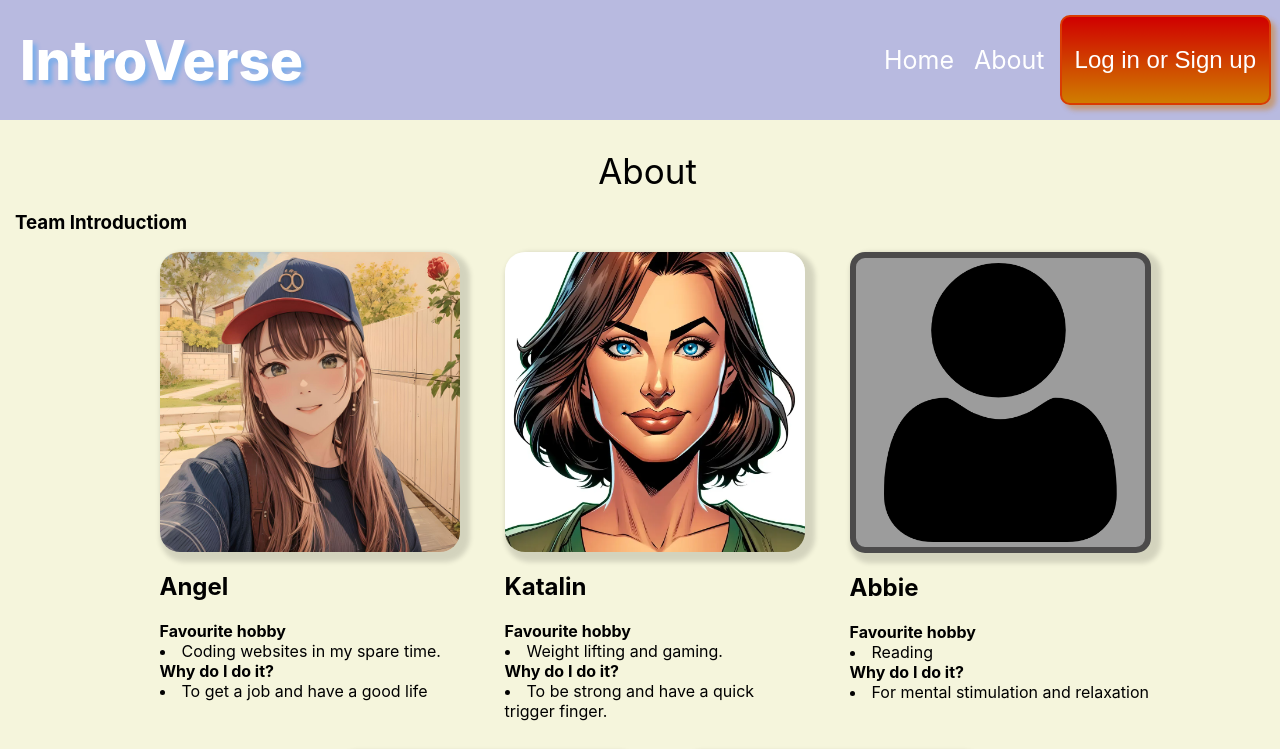
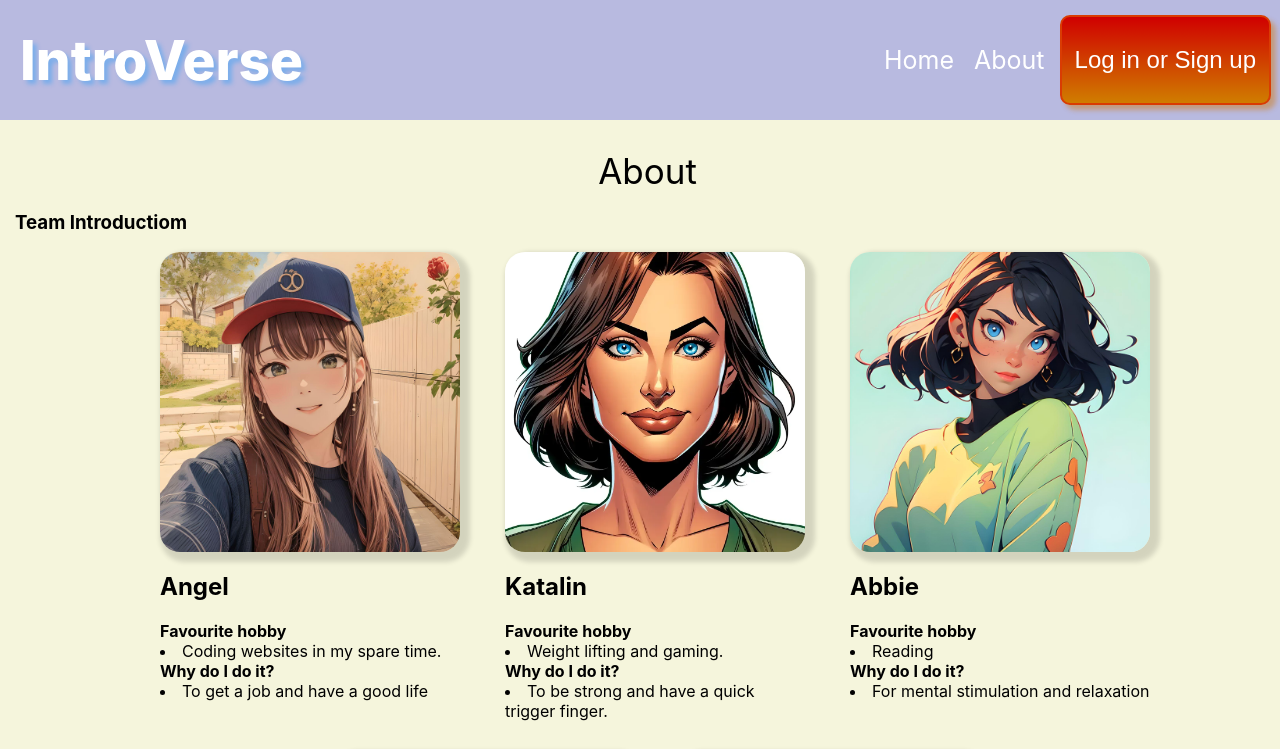
Before and after one commit to Angel2001-programmer/finalProject, a React (Create React App) app: page /about in a window 1280 px wide. Shown: the top 749 px of the page. Built offline with nearby package versions, Linux system fonts and the light colour scheme.

Commit message:
fixed Abbie's TeamMember component.

```diff
--- a/src/pages/about/about.jsx
+++ b/src/pages/about/about.jsx
@@ -5,7 +5,7 @@ import Angel from "../../assets/img/TeamMembers/angel.jpg";
 import Katherine from "../../assets/img/TeamMembers/katherine.png"
 import haiying from '../../assets/img/TeamMembers/haiying.jpg';
 import Katalin from '../../assets/img/TeamMembers/katalin.png';
-import Abbie from '../../assets/img/TeamMembers/abbie.png';
+import Abbie from '../../assets/img/TeamMembers/abbie.jpg';
 import TeamMemeber from '../../components/TeamMember/teamMember';
 import NavBar from "../../components/NavBar/navbar";
 import { Link } from 'react-router-dom';
@@ -45,7 +45,7 @@ export default function About() {
 
           <TeamMemeber
           name='Abbie'
-          profilepictrue=''
+          profilepictrue={Abbie}
           hobby='Reading'
           purpose='For mental stimulation and relaxation'
           />
```
Also changed, not shown: src/assets/img/TeamMembers/abbie.jpg (added).
